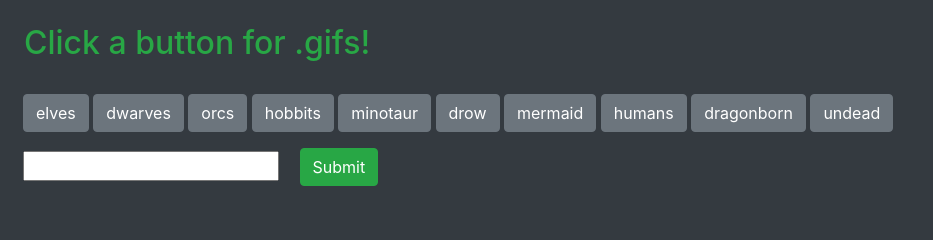
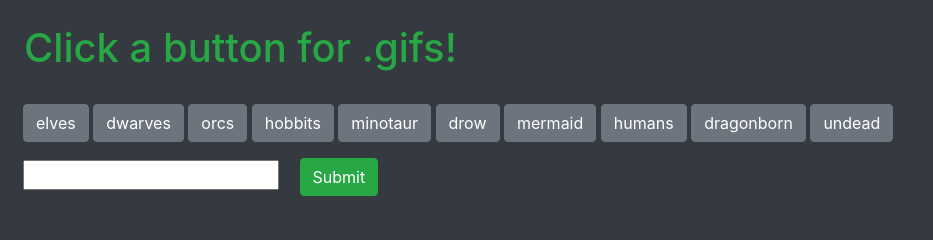
Before and after one commit to eawest2/Giphy-Button, a plain HTML site: page index.html in a window 1280 px wide. Shown: the whole page, without its empty margins (0-933 px from the left). Drawn offline with nearby package versions, Linux system fonts and the light colour scheme.

Commit message:
updated final.

```diff
--- a/index.html
+++ b/index.html
@@ -10,7 +10,7 @@
 
     <body class= "bg-dark text-white">
         <div class = "container row">
-            <h2 class = "text-success m-4">Click a button for .gifs!</h2>
+            <h1 class = "text-success m-4">Click a button for .gifs!</h1>
             <!-- Button placement area -->
             <section id = "button-holder" class = "col-12 m-2"></section>
             <!-- Submission Div -->
```
